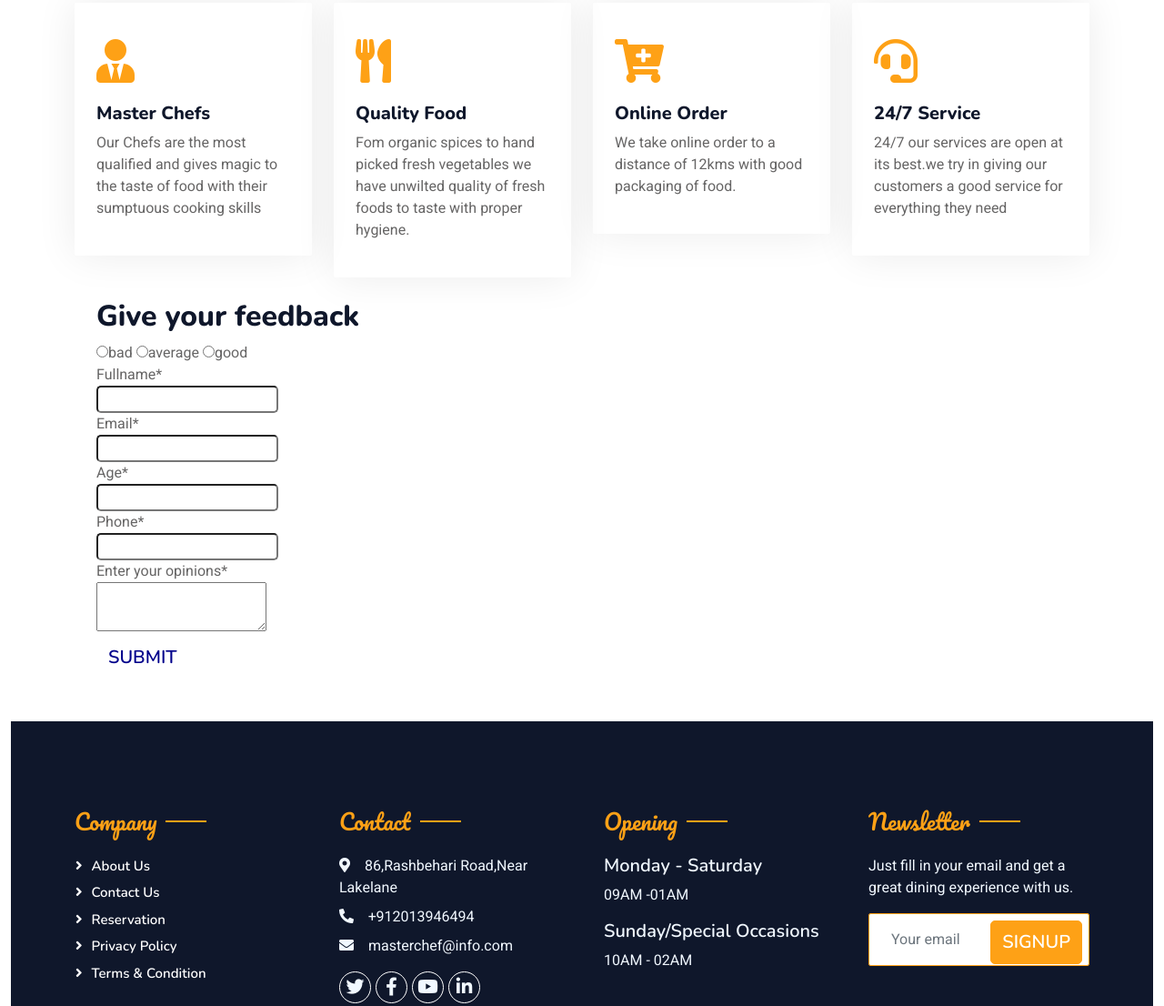
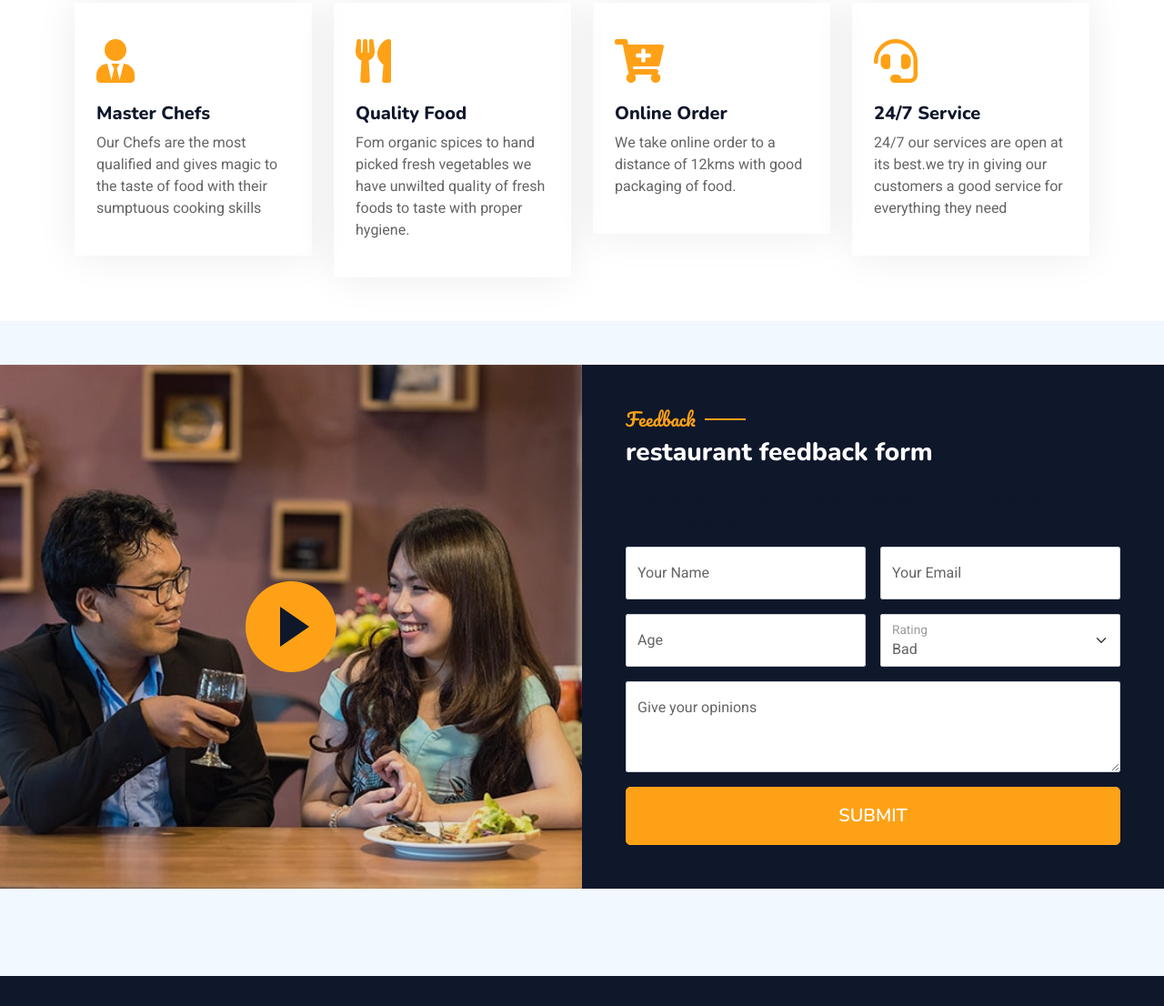
Before and after one commit to sneha-collab/SSResturent, a plain HTML site: page service.html in a window 1280 px wide. Shown: the part 636-1742 px from the top of the page at 91% size. Drawn offline with nearby package versions, Linux system fonts and the light colour scheme.

Commit message:
Update service.html

```diff
--- a/service.html
+++ b/service.html
@@ -142,75 +142,93 @@
                             </div>
                         </div>
                     </div>
-                    <div class="Wraps">
-                    <body>
-                        <div class="container">
-                            <form>
-                                <tr>
-                                    <td>
-                                        <label>
-                                            <title>Feedback form</title>
-                                    <h2>Give your feedback</label></h2>
-                                            <input type="radio" name="rate" value="bad">bad
-                                            <input type="radio" name="rate" value="average">average
-                                            <input type="radio" name="rate" value="good">good
-                                         </label>
-                                    </td>
-                                </tr>
-                                <div
 
-                                    <td>
-                                        <label>Fullname*</label>
-                                        <br/>
-                                        <input type="text" name="fullname" class="txt">
-                                    </td>
-                                </div>
-                                <div
-                                    <td>
-                                        <label>Email*</label>
-                                        <br/>
-                                        <input type="text" name="Email" class="txt">
-                                    </td>
-                                </div>
-                                <div
-
-                                <td>
-                                    <label>Age*</label>
-                                    <br/>
-                                    <input type="text" name="Age" class="txt">
-                                </td>
-                              </div>
-                             <div
-                                <td>
-                                    <label>Phone*</label>
-                                    <br/>
-                                    <input type="text" name="Phone" class="txt">
-                                </td>
-                              </div>
-                             <div
-                             <td>
-                                <label>Enter your opinions*</label>
-                                <br/>
-                                <textarea class="textarea"></textarea>
-                             </td>
-                             </div>
-
-                             <div
-                                <tr>
-                                    <td><button type="submit" class="btn">Submit</button></td>
-                                </tr>
-                            </form>
-
-
-
-                        </div>
-                    </body>
                 </div>
 
                 </div>
             </div>
         </div>
         <!-- Service End -->
+        <!-- Feedback Start -->
+ <div class="container-fluid py-5 px-0 wow fadeInUp" data-wow-delay="0.1s">
+    <div class="row g-0">
+        <div class="col-md-6">
+            <div class="video">
+                <button type="button" class="btn-play" data-bs-toggle="modal" data-src="https://www.youtube.com/embed/DWRcNpR6Kdc" data-bs-target="#videoModal">
+                    <span></span>
+                </button>
+            </div>
+        </div>
+        <div class="col-md-6 bg-dark d-flex align-items-center">
+            <div class="p-5 wow fadeInUp" data-wow-delay="0.2s">
+                <h5 class="section-title ff-secondary text-start text-primary fw-normal">Feedback</h5>
+                <h3 class="text-white mb-4">restaurant feedback form</h3>
+                <p><h5>Please help us improve our restaurant service by filling in our feedback form.</h5></p>
+                <form>
+                    <div class="row g-3">
+                        <div class="col-md-6">
+                            <div class="form-floating">
+                                <input type="text" class="form-control" id="name" placeholder="Your Name">
+                                <label for="name">Your Name</label>
+                            </div>
+                        </div>
+                        <div class="col-md-6">
+                            <div class="form-floating">
+                                <input type="email" class="form-control" id="email" placeholder="Your Email">
+                                <label for="email">Your Email</label>
+                            </div>
+                        </div>
+                        <div class="col-md-6">
+                            <div class="form-floating date" id="date3" data-target-input="nearest">
+                                <input type="text" class="form-control datetimepicker-input" id="datetime" placeholder="Date & Time" data-target="#date3" data-toggle="datetimepicker" />
+                                <label for="age">Age</label>
+                            </div>
+                        </div>
+                        <div class="col-md-6">
+                            <div class="form-floating">
+                                <select class="form-select" id="select1">
+                                  <option value="1">Bad</option>
+                                  <option value="2">Good</option>
+                                  <option value="3">Average</option>
+                                </select>
+                                <label for="select1">Rating</label>
+                              </div>
+                        </div>
+                        <div class="col-12">
+                            <div class="form-floating">
+                                <textarea class="form-control" placeholder="Special Request" id="message" style="height: 100px"></textarea>
+                                <label for="message">Give your opinions</label>
+                            </div>
+                        </div>
+                        <div class="col-12">
+                            <button class="btn btn-primary w-100 py-3" type="submit">Submit</button>
+                        </div>
+                    </div>
+                </form>
+            </div>
+        </div>
+    </div>
+</div>
+
+<div class="modal fade" id="videoModal" tabindex="-1" aria-labelledby="exampleModalLabel" aria-hidden="true">
+    <div class="modal-dialog">
+        <div class="modal-content rounded-0">
+            <div class="modal-header">
+                <h5 class="modal-title" id="exampleModalLabel">Youtube Video</h5>
+                <button type="button" class="btn-close" data-bs-dismiss="modal" aria-label="Close"></button>
+            </div>
+            <div class="modal-body">
+                <!-- 16:9 aspect ratio -->
+                <div class="ratio ratio-16x9">
+                    <iframe class="embed-responsive-item" src="" id="video" allowfullscreen allowscriptaccess="always"
+                        allow="autoplay"></iframe>
+                </div>
+            </div>
+        </div>
+    </div>
+</div>
+<!-- feedback end -->
+
 
 
         <!-- Footer Start -->
```
